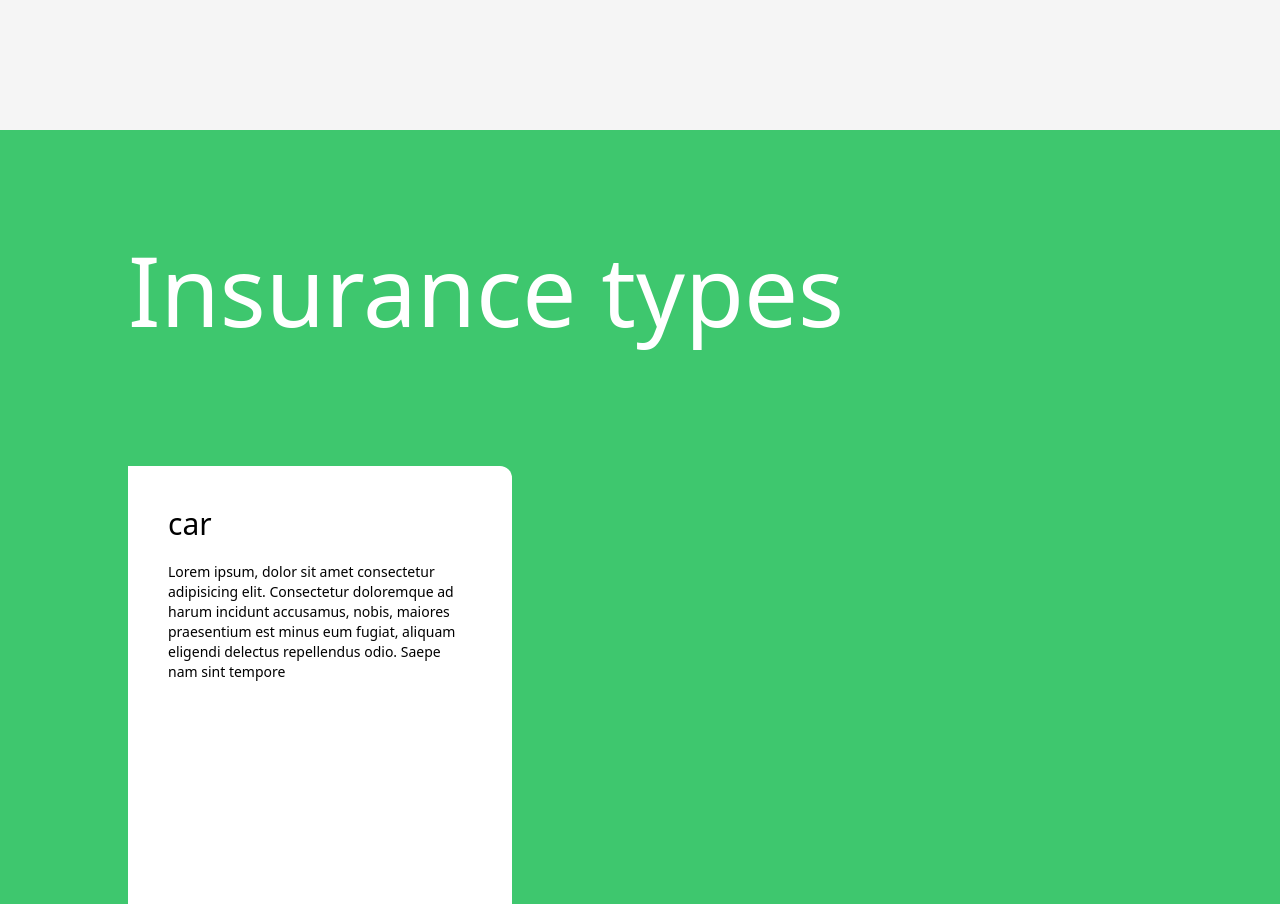
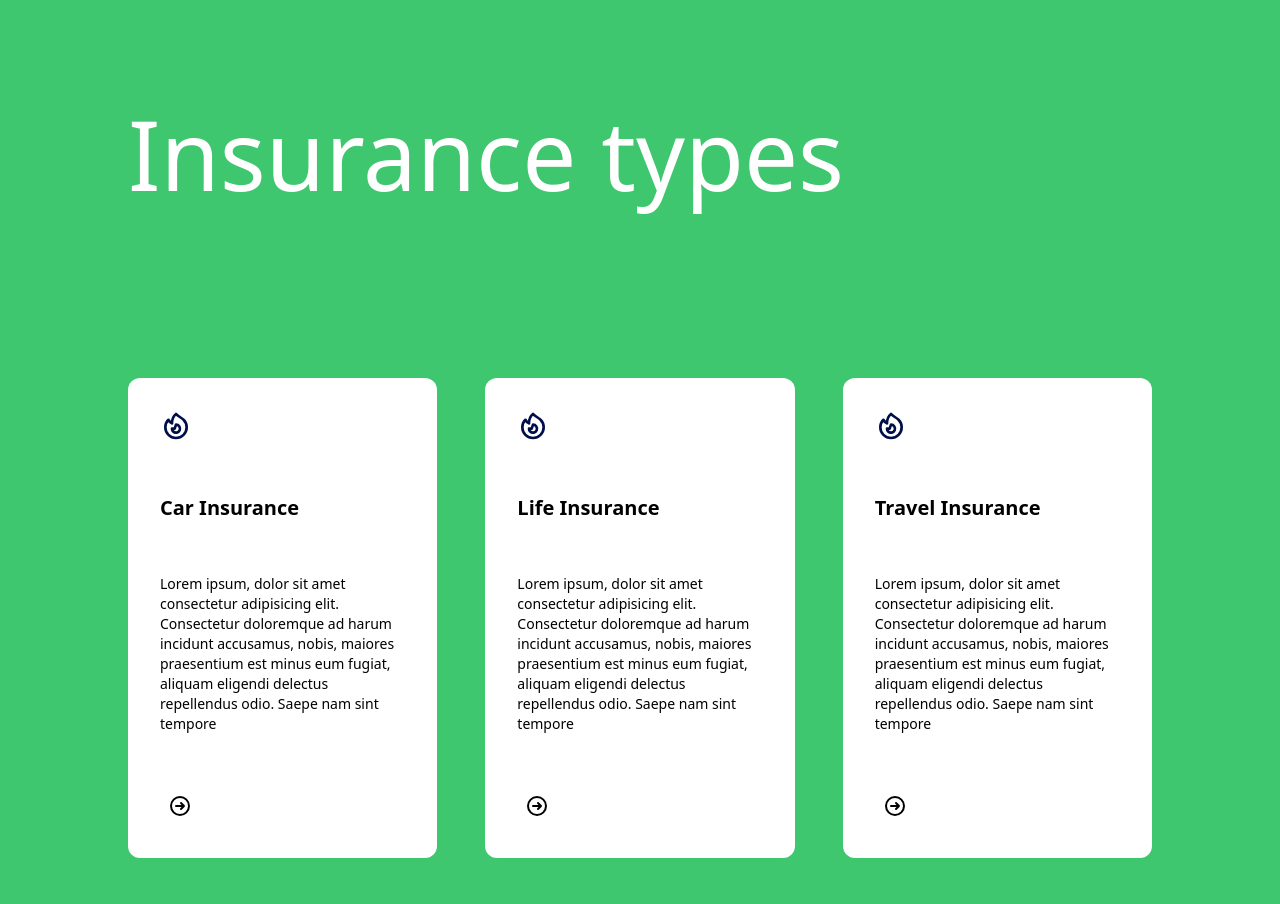
Before and after one commit to tejinder-pal-singh/universalInsurance, a React (Vite) app: page / in a window 1280 px wide. Shown: the part 1880-2784 px from the top of the page. Built offline with nearby package versions, Linux system fonts and the light colour scheme.

Commit message:
refactor

```diff
--- a/src/components/SectionOne.tsx
+++ b/src/components/SectionOne.tsx
@@ -6,6 +6,21 @@ interface InsuranceType {
 }
 export const SectionOne = () => {
   const insuranceTypes: InsuranceType[] = [
+    {
+      name: "Car",
+      description:
+        "Lorem ipsum, dolor sit amet consectetur adipisicing elit. Consectetur doloremque ad harum incidunt accusamus, nobis, maiores praesentium est minus eum fugiat, aliquam eligendi delectus repellendus odio. Saepe nam sint tempore",
+    },
+    {
+      name: "Life",
+      description:
+        "Lorem ipsum, dolor sit amet consectetur adipisicing elit. Consectetur doloremque ad harum incidunt accusamus, nobis, maiores praesentium est minus eum fugiat, aliquam eligendi delectus repellendus odio. Saepe nam sint tempore",
+    },
+    {
+      name: "Travel",
+      description:
+        "Lorem ipsum, dolor sit amet consectetur adipisicing elit. Consectetur doloremque ad harum incidunt accusamus, nobis, maiores praesentium est minus eum fugiat, aliquam eligendi delectus repellendus odio. Saepe nam sint tempore",
+    },
     {
       name: "car",
       description:
@@ -25,11 +40,11 @@ export const SectionOne = () => {
           </div>
         </div>
         <div className="paragraph flex flex-col gap-10 lg:w-4/5 w-full  ">
-          <div className="number">01</div>
-          <div className="title text-3xl lg:text-8xl ">
-            Find Individtal and family jealth insurance
+          <div className="number font-bold text-lg">__01</div>
+          <div className="title text-3xl lg:text-7xl font-semibold ">
+            Find Individual and family health insurance
           </div>
-          <div className="paragraph flex justify-between gap-5 text-sm">
+          <div className="paragraph flex justify-between gap-5 text-lg">
             <div>
               Lorem ipsum dolor sit amet consectetur adipisicing elit. Minus cum
               deserunt perspiciatis rerum magnam,
@@ -39,18 +54,64 @@ export const SectionOne = () => {
               illum, quo vel quisquam voluptates quia nisi.
             </div>
           </div>
-          <div className="call p-4 rounded-r-lg w-fit rounded-bl-lg bg-green-500 text-white">
+          <div className="call p-4 rounded-r-lg w-fit rounded-bl-lg bg-primary text-white">
             get a qoute
           </div>
         </div>
       </div>
-      <div className="types lg:px-32 text-4xl px-10 py-10 lg:py-28 min-h-min flex flex-col gap-32 justify-between bg-primary">
+      <div className="types lg:px-32 text-4xl px-10 overflow-x-scroll py-10 lg:py-28 min-h-min flex flex-col gap-32 justify-between bg-primary">
         <div className="heading text-white lg:text-8xl">Insurance types</div>
-        <div className="cardcontainer overflow-x-scroll flex gap-10  ">
+        <div className="cardcontainer grid grid-cols-1 gap-8 mt-8 xl:mt-12 xl:gap-12 md:grid-cols-2 xl:grid-cols-3 ">
           {insuranceTypes.map((e) => (
-            <div className="card h-[30rem] w-96 rounded-b-xl p-10 rounded-tr-xl flex flex-col  gap-5 bg-white">
-              <div className="title text-3xl">{e.name}</div>
-              <div className="title text-sm">{e.description}</div>
+            <div className="p-8 space-y-3 h-[30rem] flex justify-between flex-col bg-white rounded-xl">
+              <span className="inline-block text-secondary ">
+                <svg
+                  xmlns="http://www.w3.org/2000/svg"
+                  className="w-8 h-8"
+                  fill="none"
+                  viewBox="0 0 24 24"
+                  stroke="currentColor"
+                >
+                  <path
+                    stroke-linecap="round"
+                    stroke-linejoin="round"
+                    stroke-width="2"
+                    d="M17.657 18.657A8 8 0 016.343 7.343S7 9 9 10c0-2 .5-5 2.986-7C14 5 16.09 5.777 17.656 7.343A7.975 7.975 0 0120 13a7.975 7.975 0 01-2.343 5.657z"
+                  />
+                  <path
+                    stroke-linecap="round"
+                    stroke-linejoin="round"
+                    stroke-width="2"
+                    d="M9.879 16.121A3 3 0 1012.015 11L11 14H9c0 .768.293 1.536.879 2.121z"
+                  />
+                </svg>
+              </span>
+
+              <h1 className="text-xl font-semibold  capitalize ">
+                {e.name} Insurance
+              </h1>
+
+              <p className="text-sm">{e.description}</p>
+
+              <a
+                href="#"
+                className="inline-flex p-2 text-blue-500 capitalize transition-colors duration-300 transform  rounded-full rtl:-scale-x-100 "
+              >
+                <svg
+                  xmlns="http://www.w3.org/2000/svg"
+                  className="w-6 h-6"
+                  fill="none"
+                  viewBox="0 0 24 24"
+                  stroke="currentColor"
+                >
+                  <path
+                    stroke-linecap="round"
+                    stroke-linejoin="round"
+                    stroke-width="2"
+                    d="M13 9l3 3m0 0l-3 3m3-3H8m13 0a9 9 0 11-18 0 9 9 0 0118 0z"
+                  />
+                </svg>
+              </a>
             </div>
           ))}
         </div>
```
